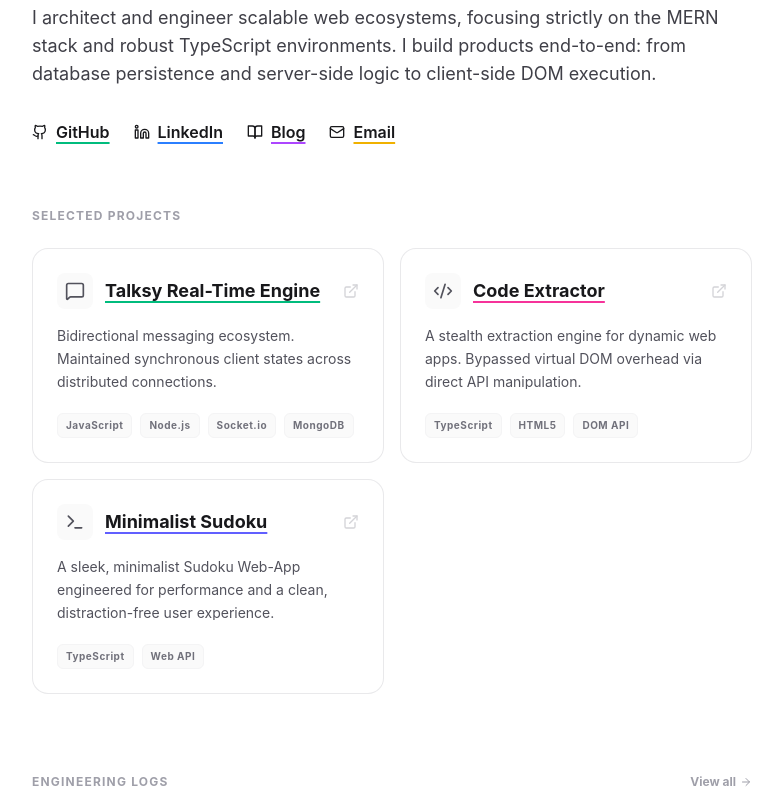
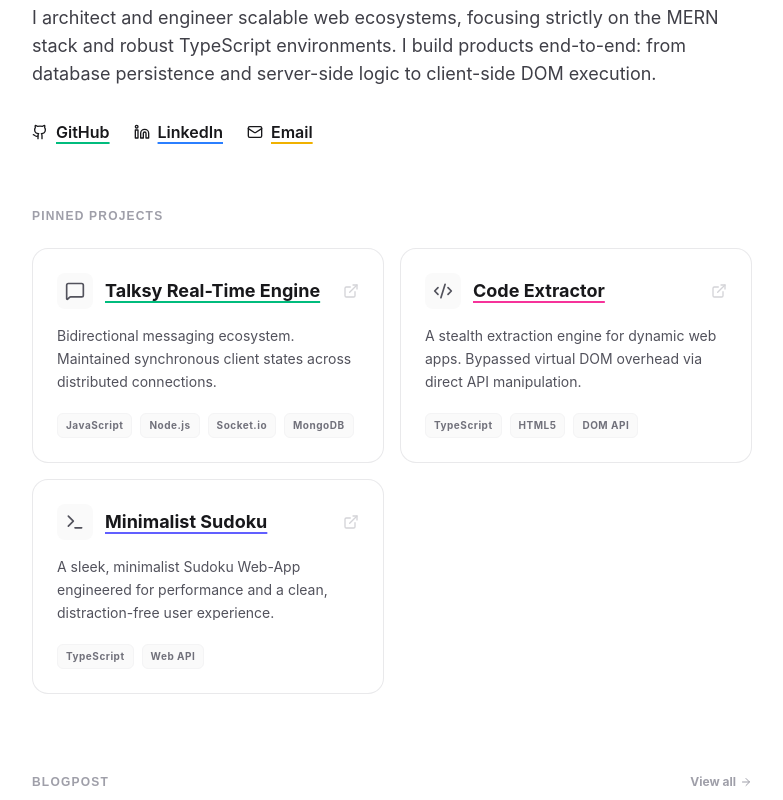
Before and after one commit to amanvite/amanvite.github.io, a React (Vite) app: page / in a window 1280 px wide. Shown: the part 300-1100 px from the top of the page, without its empty margins (248-1031 px from the left). Built offline with nearby package versions, Linux system fonts and the light colour scheme.

Commit message:
bugs fix

```diff
--- a/src/pages/Home.tsx
+++ b/src/pages/Home.tsx
@@ -1,7 +1,7 @@
 import { useState, useEffect } from 'react';
 import { ExternalLink, ArrowRight } from 'lucide-react';
 import { Link } from 'react-router-dom';
-import { GithubIcon, LinkedinIcon, BlogIcon, MailIcon } from '../components/Icons';
+import { GithubIcon, LinkedinIcon, MailIcon } from '../components/Icons';
 import { PROJECTS, BLOG_POSTS } from '../data';
 
 export default function Home() {
@@ -26,7 +26,7 @@ export default function Home() {
             Aman Verma
           </h1>
           <p className="text-lg text-zinc-500 font-medium flex items-center gap-2 transition-colors">
-            Systems Engineer
+            Developer
           </p>
         </div>
       </header>
@@ -43,9 +43,6 @@ export default function Home() {
           <a href="https://www.linkedin.com/in/amanvite/" target="_blank" rel="noreferrer" className="flex items-center text-zinc-900 underline decoration-blue-500 decoration-2 underline-offset-4 hover:text-zinc-600 transition-colors">
             <LinkedinIcon className="w-4 h-4 mr-2 text-zinc-900" /> LinkedIn
           </a>
-          <Link to="/blog" className="flex items-center text-zinc-900 underline decoration-purple-500 decoration-2 underline-offset-4 hover:text-zinc-600 transition-colors">
-            <BlogIcon className="w-4 h-4 mr-2 text-zinc-900" /> Blog
-          </Link>
           <a href="mailto:info.amanvite@gmail.com" className="flex items-center text-zinc-900 underline decoration-yellow-500 decoration-2 underline-offset-4 hover:text-zinc-600 transition-colors">
             <MailIcon className="w-4 h-4 mr-2 text-zinc-900" /> Email
           </a>
@@ -53,7 +50,12 @@ export default function Home() {
       </section>
 
       <section className="mb-20">
-        <h2 className="text-xs font-bold uppercase tracking-widest text-zinc-400 mb-6 transition-colors">Selected Projects</h2>
+        <h2
+          className="text-xs font-bold uppercase tracking-widest text-zinc-400 mb-6 transition-colors"
+          style={{ fontFamily: '"Maddison", sans-serif' }}
+        >
+          Pinned Projects
+        </h2>
         <div className="grid grid-cols-1 md:grid-cols-2 gap-4">
           {PROJECTS.map((project) => (
             <a
@@ -91,7 +93,12 @@ export default function Home() {
 
       <section className="mb-20">
         <div className="flex items-center justify-between mb-6">
-          <h2 className="text-xs font-bold uppercase tracking-widest text-zinc-400 transition-colors">Engineering Logs</h2>
+          <h2
+            className="text-xs font-bold uppercase tracking-widest text-zinc-400 transition-colors"
+            style={{ fontFamily: '"Maddison", sans-serif' }}
+          >
+            BlogPost
+          </h2>
           <Link to="/blog" className="text-xs font-bold text-zinc-400 hover:text-zinc-900 transition-colors flex items-center group">
             View all <ArrowRight className="w-3 h-3 ml-1 transform group-hover:translate-x-1 transition-transform" />
           </Link>
```
